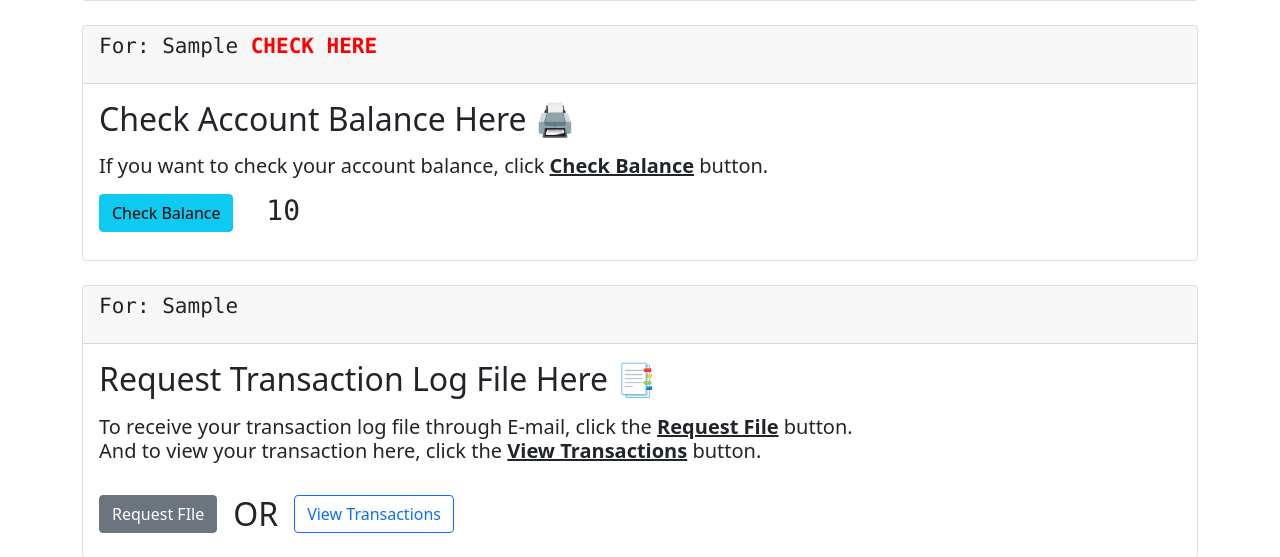
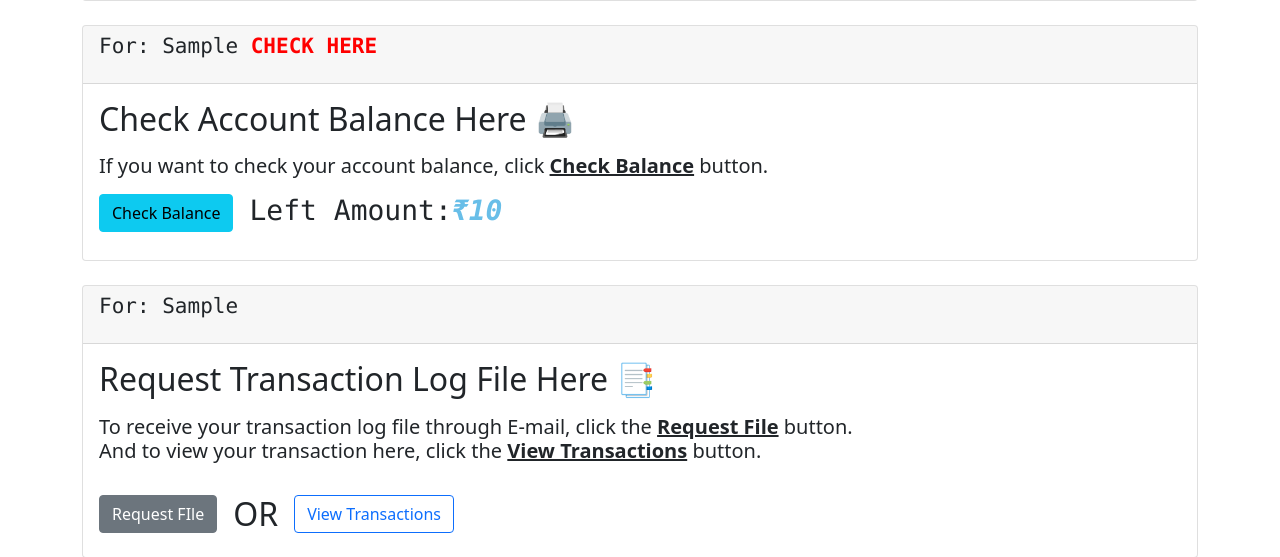
Before and after one commit to bunny-k28/CanteenFastCard, a Flask app: template templates/Student/balance_check.html in a window 1280 px wide. Shown: the part 647-1204 px from the top of the page. Run offline with Flask 2, Linux system fonts and the light colour scheme; the template is opened without the code that fills it: most values are stand-ins (such as "Sample title", 1, 10 or a date in 2020); parts of the project's set-up code (start-up, migrations or seed data) failed here and were passed over.

Commit message:
modified banlence_check output

```diff
--- a/templates/Student/balance_check.html
+++ b/templates/Student/balance_check.html
@@ -148,7 +148,7 @@
 
                     <div class="col-auto">
                         <h2>
-                            <pre> {{ amount }} </pre>
+                            <pre>Left Amount:<font color="#68bee8"><b><i>₹{{ amount }}</i></b></font> </pre>
                         </h2>
                     </div>
 
--- a/website.py
+++ b/website.py
@@ -295,7 +295,7 @@ def check_balance():
         return render_template('Student/balance_check.html',
                                web_page_msg=f'Hey there: {str(session["active_student_id"])}. Welcome!',
                                student_roll_no=session["active_student_id"],
-                               amount=f'Left Amount: Rs. {str(left_amount)}')
+                               amount=str(left_amount))
 
     else: return redirect(url_for('home'))
 
```
